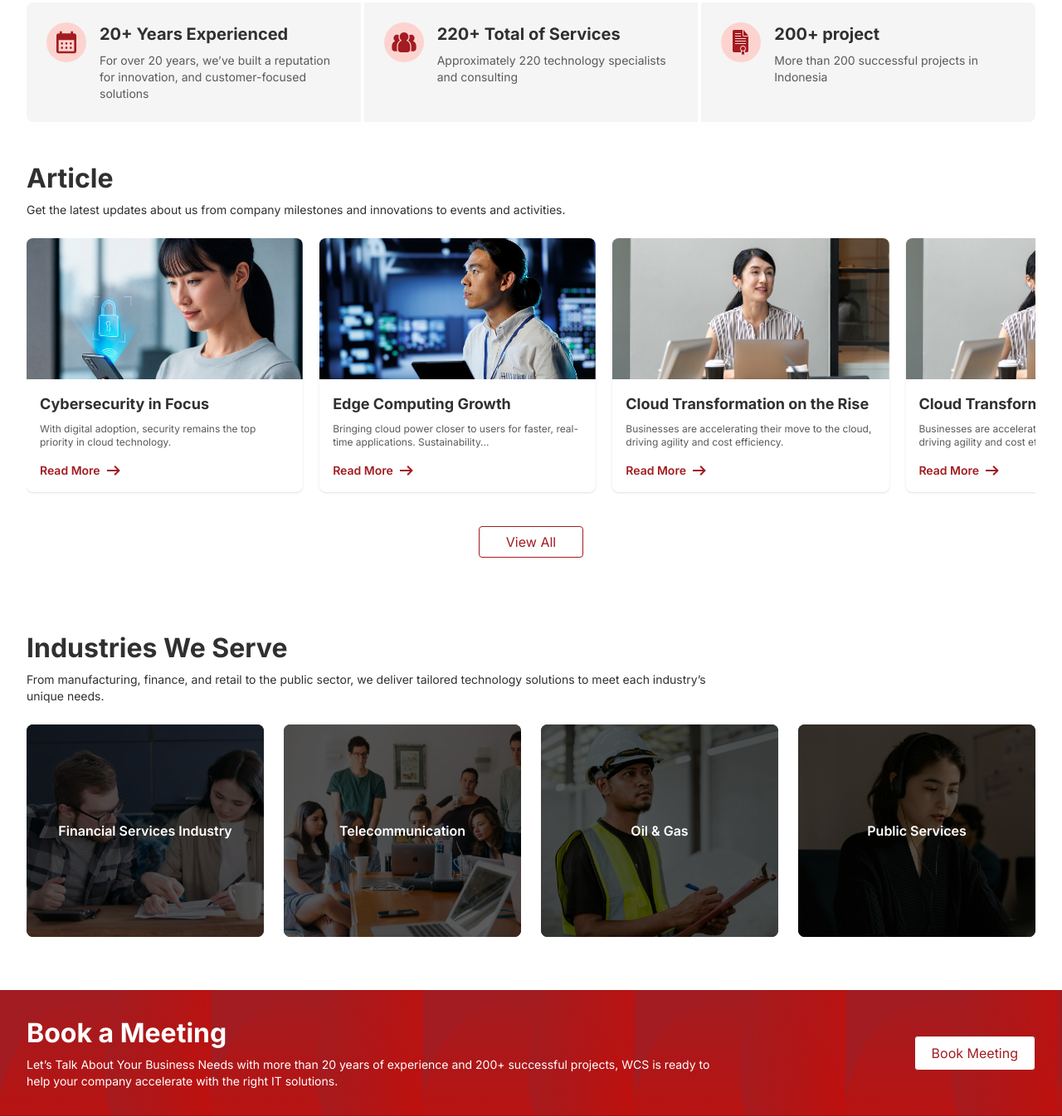
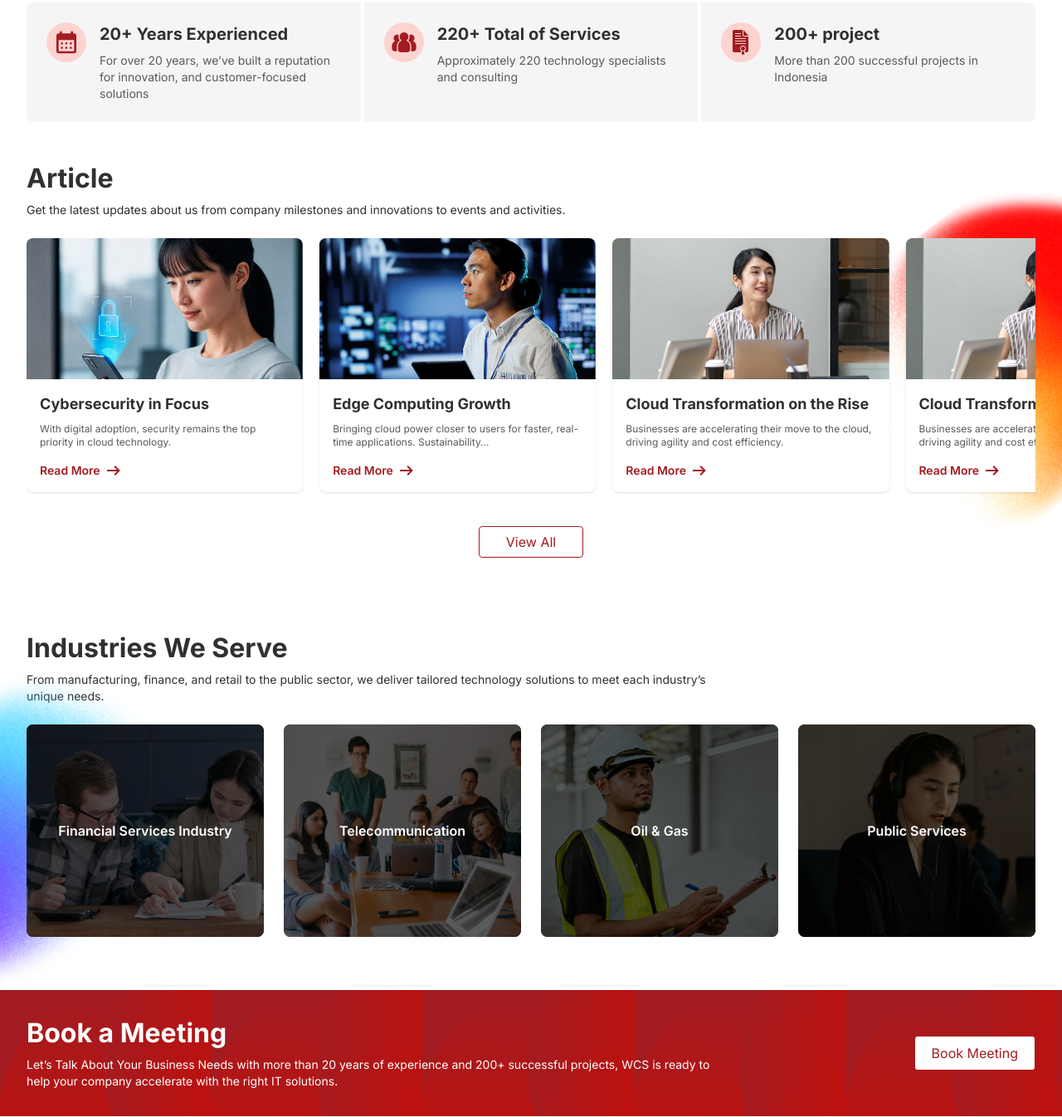
Before and after one commit to dwisusanto007/wcs_html, a website: page src/index.html in a window 1280 px wide. Shown: the part 2784-4130 px from the top of the page at 83% size. Drawn offline with nearby package versions, Linux system fonts and the light colour scheme.

Commit message:
add supergraphic on article & industries

```diff
--- a/src/index.html
+++ b/src/index.html
@@ -736,7 +736,12 @@
     </section>
 
     <!-- Articles -->
-    <section class="py-8">
+    <section class="py-8 relative">
+        <div class="-z-10">
+            <img src="./assets/img/bg_section_right.png" alt="bg article right"
+                class="h-[400px] md:h-[550px] absolute right-0 bottom-0 invisible"
+                onload="this.classList.remove('invisible')" />
+        </div>
         <div class="container mx-auto flex flex-col mb-6">
             <div class="section-title md:w-[70%]">
                 <h2 class="page-title">
@@ -911,7 +916,12 @@
     </section>
 
     <!-- Industries -->
-    <section class="py-16">
+    <section class="py-16 relative">
+        <div class="-z-10">
+            <img src="./assets/img/bg_section_left.png" alt="bg article right"
+                class="h-[500px] md:h-[550px] absolute left-0 top-12 md:top-0 invisible"
+                onload="this.classList.remove('invisible')" />
+        </div>
         <div class="container mx-auto flex flex-col gap-6">
             <div class="section-title md:w-[70%]">
                 <h2 class="page-title">
```
Also changed, not shown: src/assets/css/style.css.
